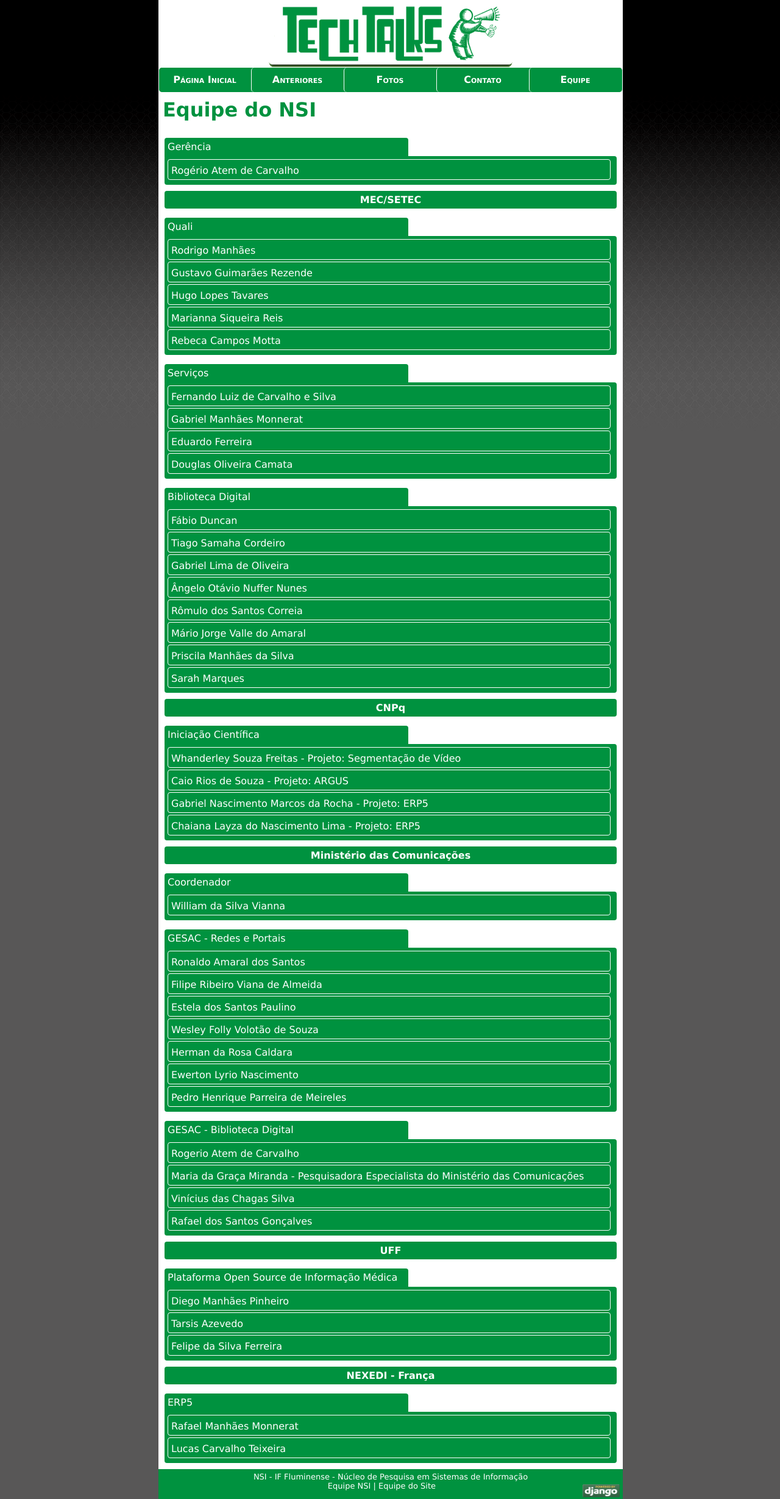
After one commit to viniciuschagas/nsitechtalks, a Django app: template techtalks/templates/equipe.html in a window 1280 px wide. The commit adds this page. Shown: the whole page at 61% size. Run offline with Django 3.2, Linux system fonts and the light colour scheme; the template is opened without the code that fills it, so the values that code supplies are empty.

Commit message:
Adicionada página com a equipe do NSI

```diff
--- /dev/null
+++ b/site_media/estilo/techtalks/equipe.css
@@ -0,0 +1,59 @@
+.fomentador {
+    margin-left: 10px;
+    margin-right: 10px;
+    margin-bottom: 10px;
+    padding: 5px;
+    background-color: #00923f;
+    -moz-border-radius:4px;
+	-khtml-border-radius:4px;
+	-webkit-border-radius:4px;
+	border-radius:4px;
+    text-align: center;
+    color: #ffffff;
+    font-weight: bold;
+}
+
+.titulo_equipe {
+    margin-top: 10px;
+    margin-left: 10px;
+    height: 25px;
+    width: 390px;
+    position: relative;
+    top: 5px;
+    padding: 5px;
+    color: #ffffff;
+    background-color: #00923f;
+    -moz-border-radius:4px;
+	-khtml-border-radius:4px;
+	-webkit-border-radius:4px;
+    border-radius:4px;
+}
+
+.equipe {
+    margin-left: 10px;
+    margin-right: 10px;
+    margin-bottom: 10px;
+    padding: 5px;
+    background-color: #00923f;
+    -moz-border-radius:4px;
+	-khtml-border-radius:4px;
+	-webkit-border-radius:4px;
+	border-radius:4px;
+}
+
+.membro {
+    /*margin-left: 155px;*/
+    margin-right: 5px;
+    margin-bottom: 3px;
+    padding-top: 8px;
+    padding-bottom: 5px;
+    padding-left: 5px;
+    padding-right: 5px;
+    border: 1px solid #ffffff;
+    -moz-border-radius:4px;
+	-khtml-border-radius:4px;
+	-webkit-border-radius:4px;
+    border-radius:4px;
+    background-color: #00923f;
+    color: #ffffff;
+}
--- /dev/null
+++ b/techtalks/templates/equipe.html
@@ -0,0 +1,100 @@
+{% extends "pagina_base.html" %}
+
+{% block titulo_pagina %}Equipe do NSI{% endblock titulo_pagina%}
+
+{% block estilo_extra %}
+    {{ block.super }}
+    <link rel="stylesheet" type="text/css" href="{{ MEDIA_URL}}/estilo/techtalks/equipe.css"/>
+{% endblock estilo_extra %}
+
+{% block conteudo %}
+<h1>Equipe do NSI</h1>
+<div class="titulo_equipe">Gerência</div>
+<div class="equipe">
+    <div class="membro">Rogério Atem de Carvalho</div>
+</div>
+
+<div class="fomentador">MEC/SETEC</div>
+
+<div class="titulo_equipe">Quali</div>
+<div class="equipe">
+    <div class="membro">Rodrigo Manhães</div>
+    <div class="membro">Gustavo Guimarães Rezende</div>
+    <div class="membro">Hugo Lopes Tavares</div>
+    <div class="membro">Marianna Siqueira Reis</div>
+    <div class="membro">Rebeca Campos Motta</div>
+</div>
+
+<div class="titulo_equipe">Serviços</div>
+<div class="equipe">
+    <div class="membro">Fernando Luiz de Carvalho e Silva</div>
+    <div class="membro">Gabriel Manhães Monnerat</div>
+    <div class="membro">Eduardo Ferreira</div>
+    <div class="membro">Douglas Oliveira Camata</div>
+</div>
+
+<div class="titulo_equipe">Biblioteca Digital</div>
+<div class="equipe">
+    <div class="membro">Fábio Duncan</div>
+    <div class="membro">Tiago Samaha Cordeiro</div>
+    <div class="membro">Gabriel Lima de Oliveira</div>
+    <div class="membro">Ângelo Otávio Nuffer Nunes</div>
+    <div class="membro">Rômulo dos Santos Correia</div>
+    <div class="membro">Mário Jorge Valle do Amaral</div>
+    <div class="membro">Priscila Manhães da Silva</div>
+    <div class="membro">Sarah Marques</div>
+</div>
+
+<div class="fomentador">CNPq</div>
+
+<div class="titulo_equipe">Iniciação Científica</div>
+<div class="equipe">
+    <div class="membro">Whanderley Souza Freitas - Projeto: Segmentação de Vídeo</div>
+    <div class="membro">Caio Rios de Souza - Projeto: ARGUS</div>
+    <div class="membro">Gabriel Nascimento Marcos da Rocha - Projeto: ERP5</div>
+    <div class="membro">Chaiana Layza do Nascimento Lima - Projeto: ERP5</div>
+</div>
+
+<div class="fomentador">Ministério das Comunicações</div>
+
+<div class="titulo_equipe">Coordenador</div>
+<div class="equipe">
+    <div class="membro">William da Silva Vianna</div>
+</div>
+
+<div class="titulo_equipe">GESAC - Redes e Portais</div>
+<div class="equipe">
+    <div class="membro">Ronaldo Amaral dos Santos</div>
+    <div class="membro">Filipe Ribeiro Viana de Almeida</div>
+    <div class="membro">Estela dos Santos Paulino</div>
+    <div class="membro">Wesley Folly Volotão de Souza</div>
+    <div class="membro">Herman da Rosa Caldara</div>
+    <div class="membro">Ewerton Lyrio Nascimento</div>
+    <div class="membro">Pedro Henrique Parreira de Meireles</div>
+</div>
+
+<div class="titulo_equipe">GESAC - Biblioteca Digital</div>
+<div class="equipe">
+    <div class="membro">Rogerio Atem de Carvalho</div>
+    <div class="membro">Maria da Graça Miranda - Pesquisadora Especialista do Minist&eacute;rio das Comunicaç&otilde;es</div>
+    <div class="membro">Vinícius das Chagas Silva</div>
+    <div class="membro">Rafael dos Santos Gonçalves</div>
+</div>
+
+<div class="fomentador">UFF</div>
+
+<div class="titulo_equipe">Plataforma Open Source de Informação Médica</div>
+<div class="equipe">
+    <div class="membro">Diego Manhães Pinheiro</div>
+    <div class="membro">Tarsis Azevedo</div>
+    <div class="membro">Felipe da Silva Ferreira</div>
+</div>
+
+<div class="fomentador">NEXEDI - França</div>
+
+<div class="titulo_equipe">ERP5</div>
+<div class="equipe">
+    <div class="membro">Rafael  Manhães Monnerat</div>
+    <div class="membro">Lucas Carvalho Teixeira</div>
+</div>
+{% endblock conteudo %}
--- a/techtalks/urls.py
+++ b/techtalks/urls.py
@@ -8,5 +8,6 @@ urlpatterns = patterns('',
     (r'^contato/$', 'techtalks.views.contato'),
     (r'^sucesso_contato/$','django.views.generic.simple.direct_to_template',
         {'template':'sucesso_contato.html'}),
+    (r'^equipe/$','techtalks.views.equipe'),
 
 )
--- a/techtalks/views.py
+++ b/techtalks/views.py
@@ -64,3 +64,9 @@ def contato(request):
             {'form':form},
             context_instance=RequestContext(request)
         )
+
+def equipe(request):
+    return render_to_response(
+        'equipe.html',
+        context_instance=RequestContext(request)
+    )
--- a/templates/pagina_base.html
+++ b/templates/pagina_base.html
@@ -29,10 +29,10 @@
                         <a href="/">Fotos</a>
                     </li>
                     <li>
-                        <a href="/contato">Contato</a>
+                        <a href="/contato/">Contato</a>
                     </li>
                     <li>
-                        <a href="/">Equipe</a>
+                        <a href="/equipe/">Equipe</a>
                     </li>
                 </ul>
                 <!--<div class="cantoE"></div>-->
@@ -46,7 +46,7 @@
             <div class="rodape">
                 NSI - IF Fluminense - Núcleo de Pesquisa em Sistemas de Informação
                 <div class="links_rodape">
-                    <a href="/">Equipe NSI</a> |
+                    <a href="/equipe/">Equipe NSI</a> |
                     <a href="/">Equipe do Site</a>
                 </div>
                 <div class="selo_django_powered">
```
